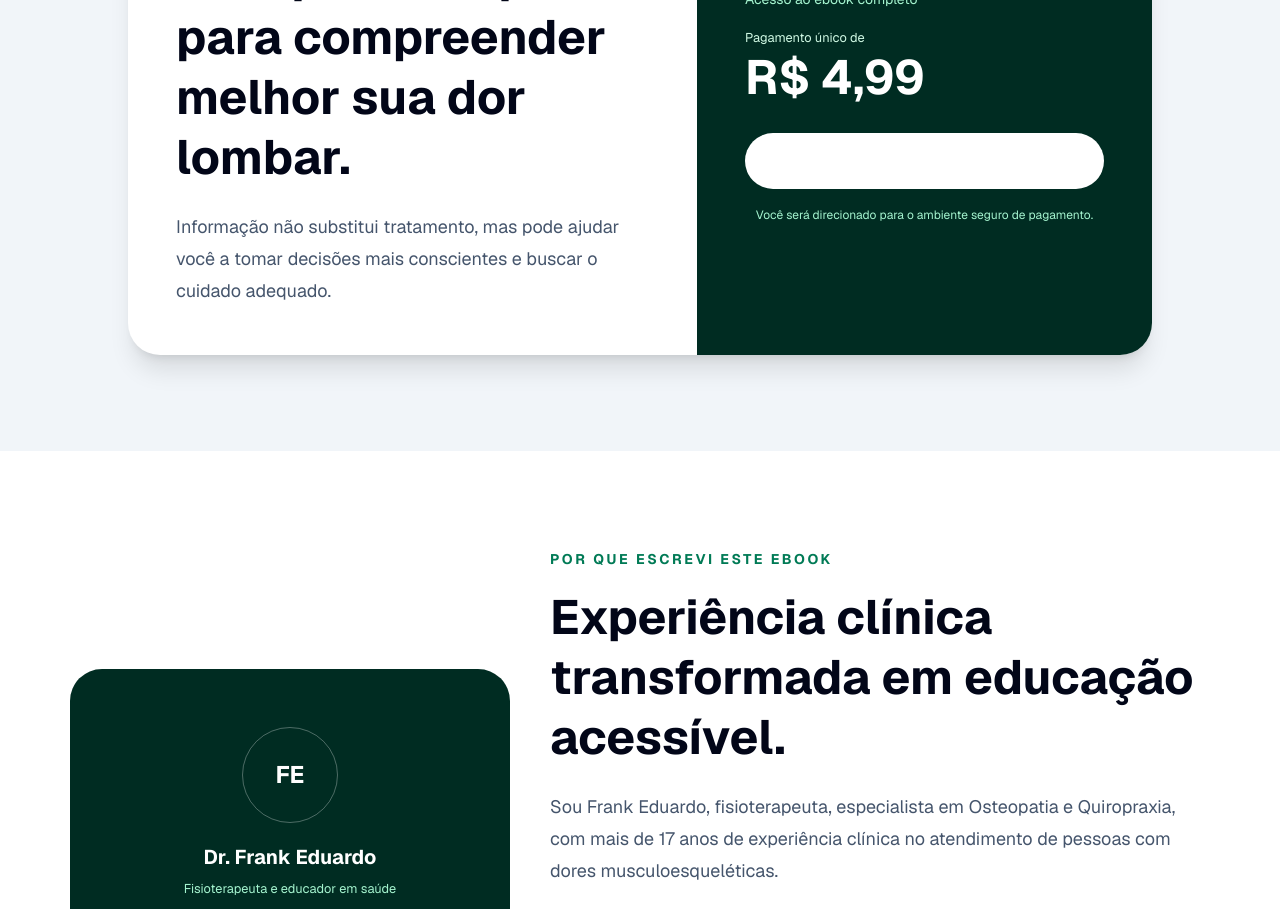
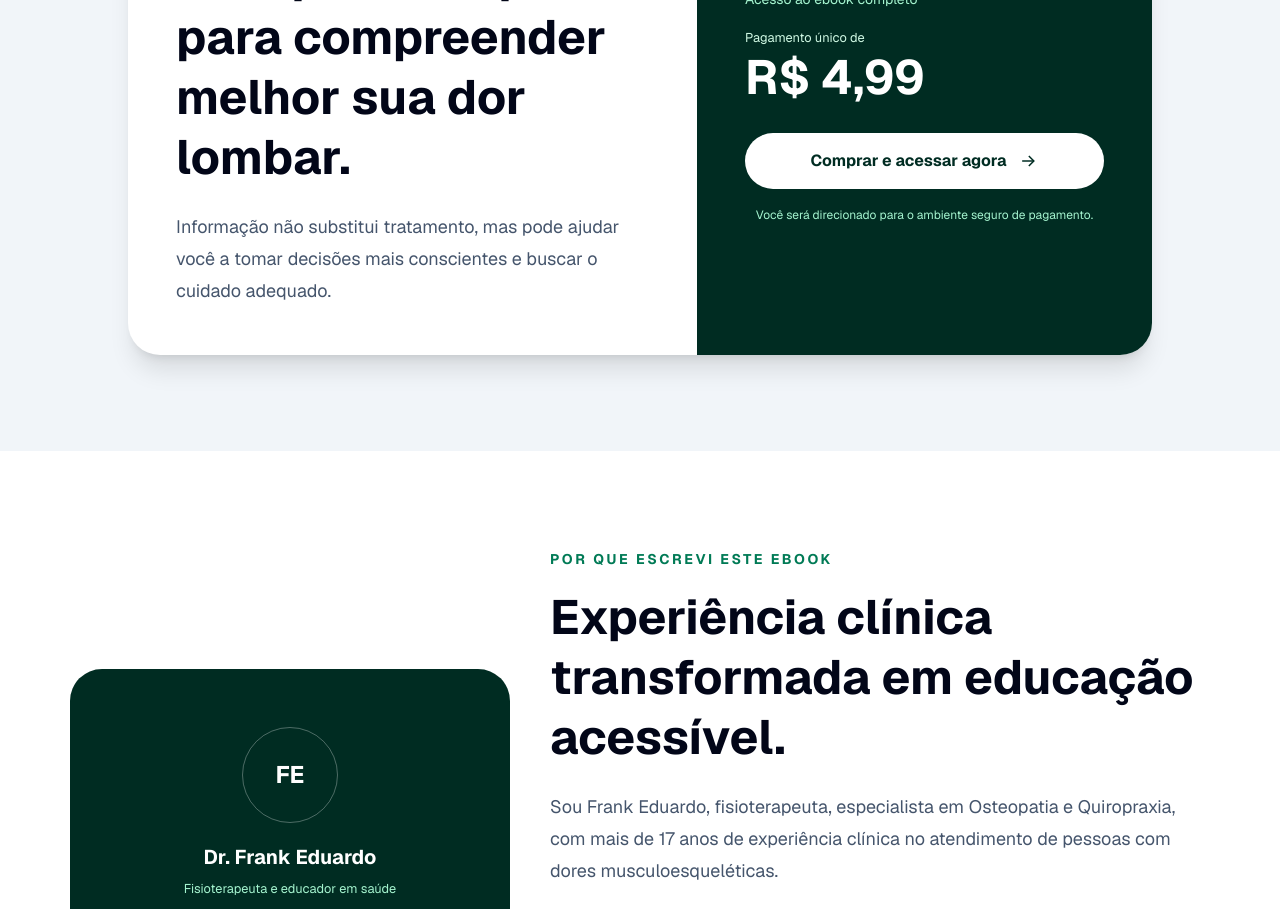
Before and after one commit to sampaiofrank2016-stack/drfrankeduardo, a Next.js app: page /treinamentos/pacientes/dor-lombar/guia in a window 1280 px wide. Shown: the part 5160-6069 px from the top of the page. Built offline with nearby package versions, Linux system fonts and the light colour scheme.

Commit message:
fix: corrige contraste dos botões brancos na landing page

```diff
--- a/src/app/treinamentos/pacientes/dor-lombar/guia/page.tsx
+++ b/src/app/treinamentos/pacientes/dor-lombar/guia/page.tsx
@@ -500,7 +500,9 @@ export default function LowBackPainGuidePage() {
 
                 <a
                   href={CHECKOUT_URL}
-                  className="mt-8 inline-flex min-h-14 items-center justify-center gap-3 rounded-full bg-white px-6 font-bold text-emerald-950 transition hover:-translate-y-0.5"
+                  target="_blank"
+                  rel="noreferrer"
+                  className="mt-8 inline-flex min-h-14 items-center justify-center gap-3 rounded-full bg-white px-6 font-bold !text-emerald-950 transition hover:-translate-y-0.5"
                 >
                   Comprar e acessar agora
                   <ArrowIcon />
```
